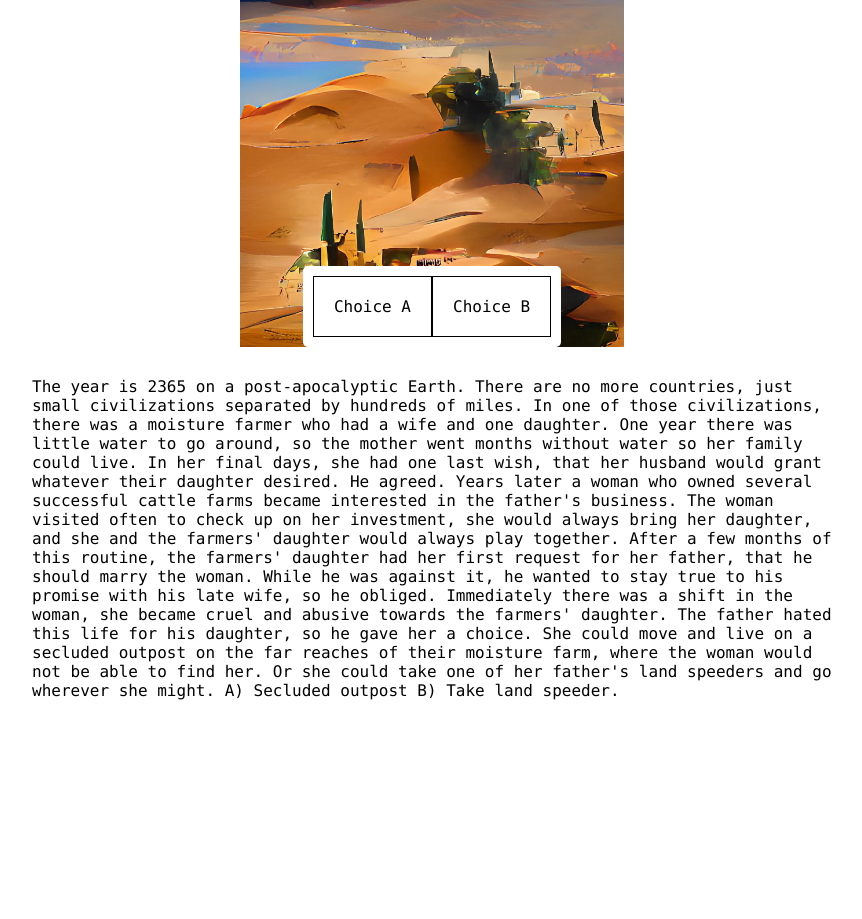
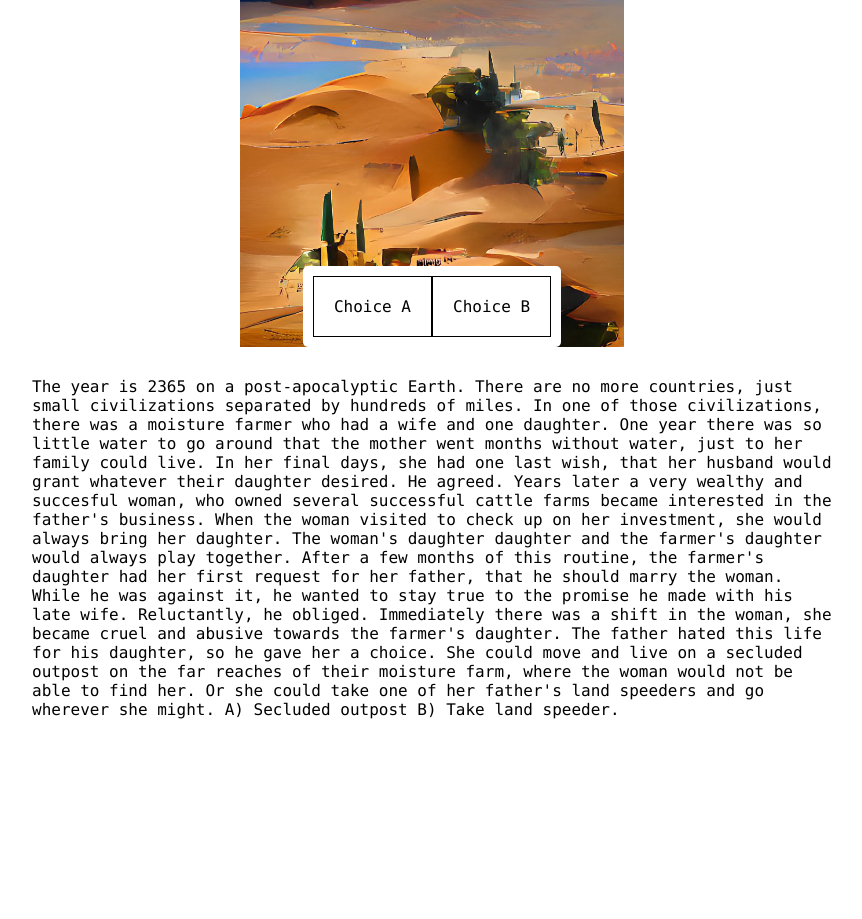
Before and after one commit to Hunn3ybun5PRO/-theGreenKnight, a plain HTML site: page index.html in a window 1280 px wide. Shown: the part 453-1372 px from the top of the page, without its empty margins (208-1070 px from the left). Drawn offline with nearby package versions, Linux system fonts and the light colour scheme.

Commit message:
Update index.html

```diff
--- a/index.html
+++ b/index.html
@@ -59,7 +59,7 @@
     </head>
     <body>
         <span id="mainImage" style="background-image: url('desert.jpg');"> </span>
-        <span id="storyText">The year is 2365 on a post-apocalyptic Earth. There are no more countries, just small civilizations separated by hundreds of miles. In one of those civilizations, there was a moisture farmer who had a wife and one daughter. One year there was little water to go around, so the mother went months without water so her family could live. In her final days, she had one last wish, that her husband would grant whatever their daughter desired. He agreed. Years later a woman who owned several successful cattle farms became interested in the father's business. The woman visited often to check up on her investment, she would always bring her daughter, and she and the farmers' daughter would always play together. After a few months of this routine, the farmers' daughter had her first request for her father, that he should marry the woman. While he was against it, he wanted to stay true to his promise with his late wife, so he obliged. Immediately there was a shift in the woman, she became cruel and abusive towards the farmers' daughter. The father hated this life for his daughter, so he gave her a choice. She could move and live on a secluded outpost on the far reaches of their moisture farm, where the woman would not be able to find her. Or she could take one of her father's land speeders and go wherever she might. A) Secluded outpost B) Take land speeder. </span>
+        <span id="storyText">The year is 2365 on a post-apocalyptic Earth. There are no more countries, just small civilizations separated by hundreds of miles. In one of those civilizations, there was a moisture farmer who had a wife and one daughter. One year there was so little water to go around that the mother went months without water, just to her family could live. In her final days, she had one last wish, that her husband would grant whatever their daughter desired. He agreed. Years later a very wealthy and succesful woman, who owned several successful cattle farms became interested in the father's business. When the woman visited to check up on her investment, she would always bring her daughter. The woman's daughter daughter and the farmer's daughter would always play together. After a few months of this routine, the farmer's daughter had her first request for her father, that he should marry the woman. While he was against it, he wanted to stay true to the promise he made with his late wife. Reluctantly, he obliged. Immediately there was a shift in the woman, she became cruel and abusive towards the farmer's daughter. The father hated this life for his daughter, so he gave her a choice. She could move and live on a secluded outpost on the far reaches of their moisture farm, where the woman would not be able to find her. Or she could take one of her father's land speeders and go wherever she might. A) Secluded outpost B) Take land speeder. </span>
         <div id="options">
             <span id="choiceOne">Choice A</span>
             <span id="choiceTwo">Choice B</span>
```
